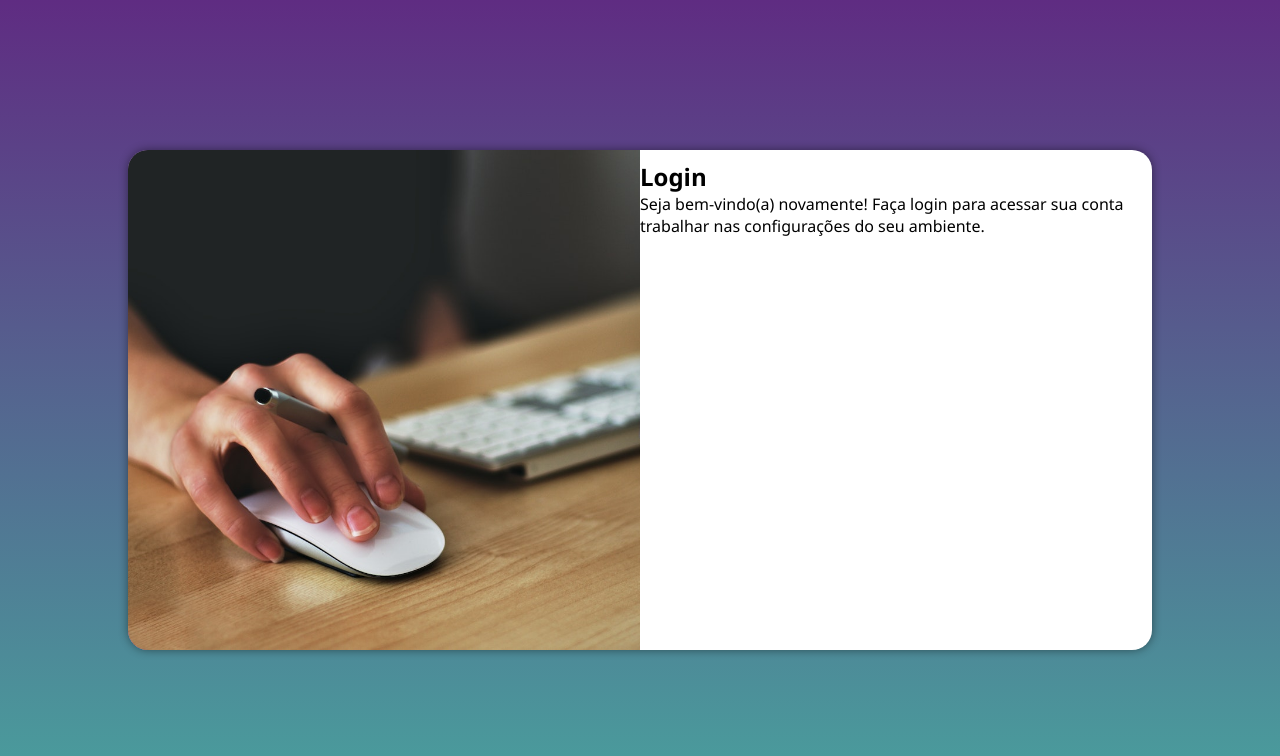
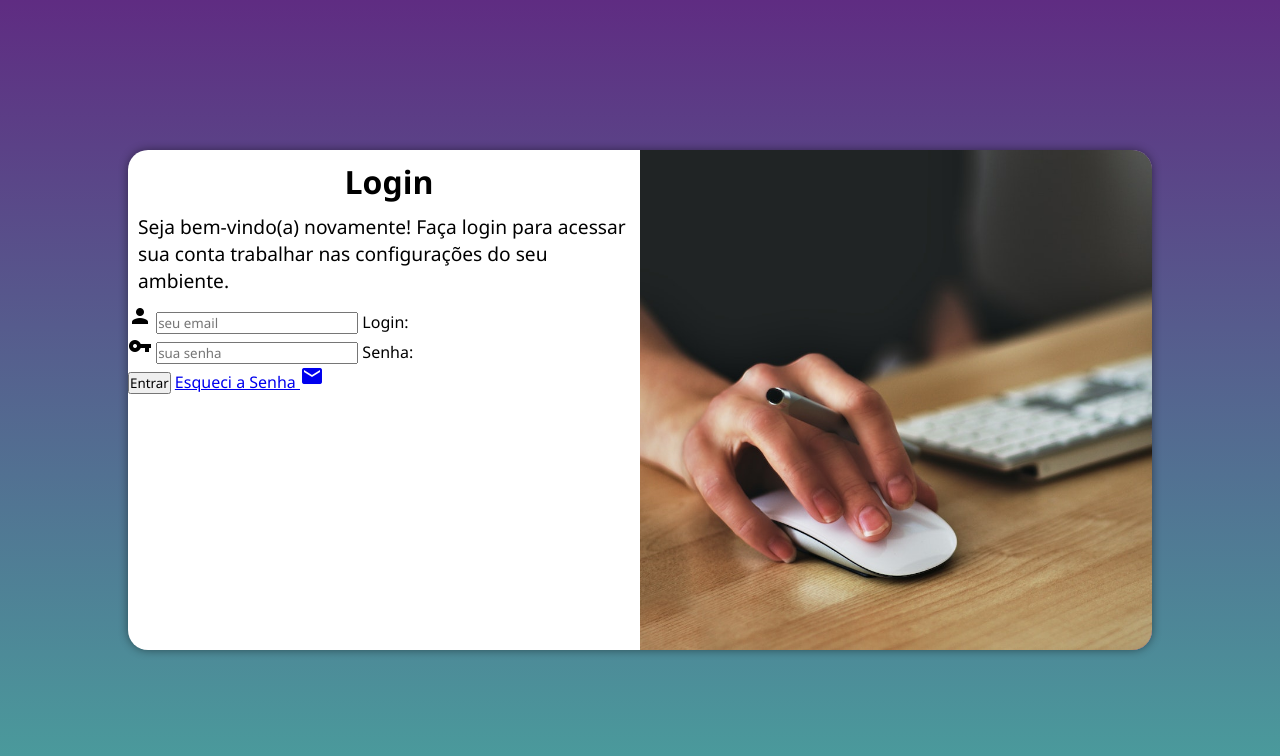
Before and after one commit to luizsilva23/projeto-login, a plain HTML site: page index.html in a window 1280 px wide. Drawn offline with Linux system fonts and the light colour scheme.

Commit message:
adicionei formulário de login

```diff
--- a/estilos/media-query.css
+++ b/estilos/media-query.css
@@ -33,13 +33,23 @@
     }
 
     section#login > div#imagem{
-        float: left;
+        float: right;
         width: 50%;
         height: 100%;
     }
 
     section#login > div#formulário{
-        float: right;
+        float: left;
         width: 50%;
     }
+
+    div#formulario > h1{
+        font-size: 2em;
+    }
+
+    div#formulario > p{
+        font-size: 1.2em;
+    }
+
+
 }
--- a/estilos/style.css
+++ b/estilos/style.css
@@ -46,7 +46,16 @@ section#login > div#imagem{
     height: 200px;
 }
 
-section#login >div#formulario{
+section#login > div#formulario{
     padding: 10px;
     display: block;
 }
+
+div#formulario > h1{
+    text-align: center;
+    margin-bottom: 10px;
+}
+
+div#formulario > p{
+    font-size: 0.8em;
+}
--- a/index.html
+++ b/index.html
@@ -5,6 +5,7 @@
     <meta http-equiv="X-UA-Compatible" content="IE=edge">
     <meta name="viewport" content="width=device-width, initial-scale=1.0">
     <title>Login</title>
+    <link href="https://fonts.googleapis.com/icon?family=Material+Icons" rel="stylesheet">
     <link rel="stylesheet" href="estilos/style.css">
     <link rel="stylesheet" href="estilos/media-query.css">
 
@@ -19,8 +20,19 @@
                 <h1>Login</h1>
                 <p>Seja bem-vindo(a) novamente! Faça login para acessar sua conta trabalhar nas configurações do seu ambiente.</p>
             </div>
-            <form action="login.php" method="post">
-
+            <form action="login.php" method="post" autocomplete="on">
+                <div class="campo">
+                    <span class="material-icons">person</span>
+                    <input type="email" name="login" id="ilogin" placeholder="seu email" autocomplete="email" required maxlength="30">
+                    <label for="ilogin">Login:</label>
+                </div>
+                <div class="campo">
+                    <span class="material-icons">vpn_key</span>
+                    <input type="password" name="Senha" id="isenha" placeholder="sua senha" autocomplete="current-password" required minlength="8" maxlength="20">
+                    <label for="isenha">Senha:</label>
+                </div>
+                <input type="submit" value="Entrar">
+                <a href="esqueci.html">Esqueci a Senha <span class="material-icons">mail</span></i></a>
             </form>
         </section>
     </main>
```
